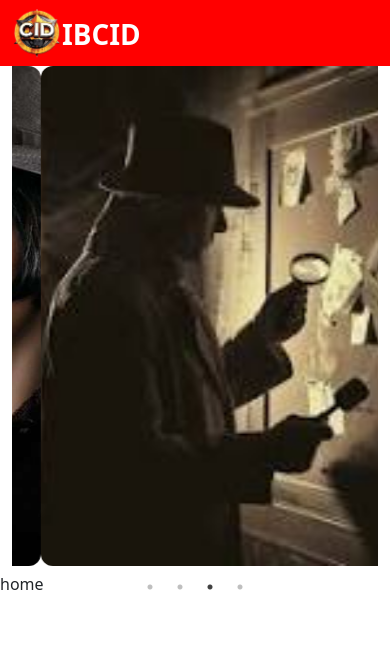
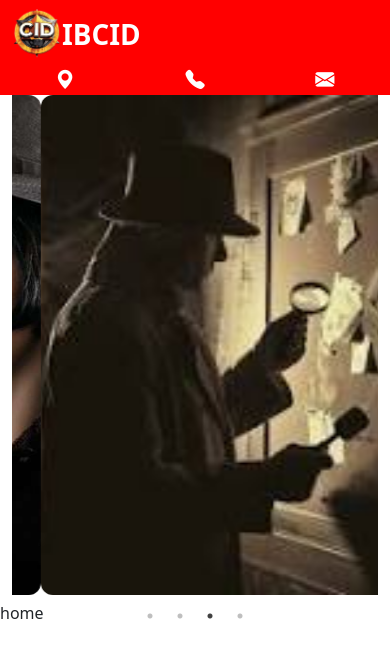
Before and after one commit to GandhiRam2202/ibcid, a React (Vite) app: page / in a window 390 px wide. Shown: the top 658 px of the page. Built offline with nearby package versions, Linux system fonts and the light colour scheme.

Commit message:
icon update for small device

```diff
--- a/src/Components/Navbar.jsx
+++ b/src/Components/Navbar.jsx
@@ -34,7 +34,7 @@ const Navbar = () => {
                     <div className="row">
 
                         <div className="col-sm-6 fw-bolder mt-2 fs-1">
-                            <img src='/images/logo.png' height='50' className='mb-2'/>IBCID</div>
+                            <img src='/images/logo.png' height='50' className='mb-2' />IBCID</div>
                         <div className="col-6">
                             <div className="row">
                                 <div className="col-6 text-center d-lg-block d-none" onClick={handleOpenMap}>
@@ -55,7 +55,13 @@ const Navbar = () => {
 
                             </div>
 
-
+                        </div>
+                    </div>
+<div className="col-sm-12 d-lg-none d-sm-block text-center">
+    <div className="row">
+    <div className="col-4" onClick={handleOpenMap}><i className="bi bi-geo-alt-fill"></i></div>
+    <div className="col-4" onClick={handleCall}><i className="bi bi-telephone-fill"></i></div>
+    <div className="col-4" onClick={handleMail}><i className="bi bi-envelope-fill"></i></div>
     </div>
     </div>
                 </div>
```
Lines whose indentation alone changed are shown as unchanged.
